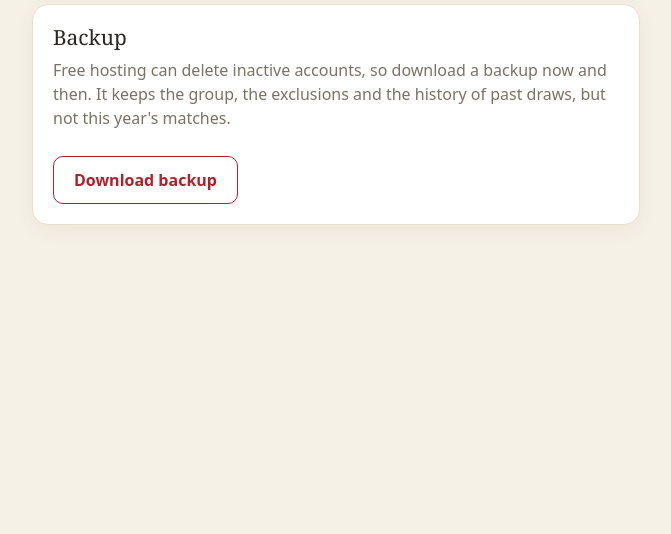
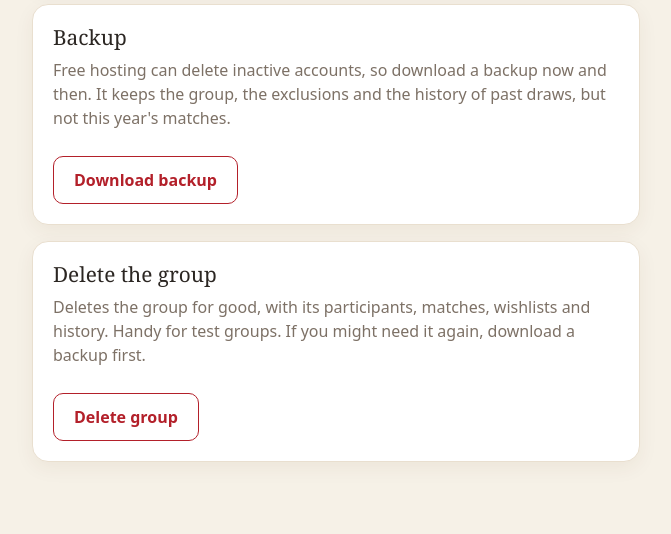
Before and after one commit to gillacane0/Secret-Santa-Extraction, a Flask app: template web/templates/admin.html in a window 1280 px wide. Shown: the part 1435-1969 px from the top of the page, without its empty margins (304-975 px from the left). Before the commit the page ends 1660 px from the top, so only its background shows below. Run offline with Flask 3, Linux system fonts and the light colour scheme; the template is opened without the code that fills it, so the values that code supplies are empty.

Commit message:
Let organizers forget or delete a group
"Forget", next to each group on the home page, removes it from this
browser's list only. "Delete group", on the organizer page, removes it
from the site for good, with participants, matches and history: handy
to clean up test groups.

Co-Authored-By: Claude Opus 5.5 <noreply@anthropic.com>

```diff
--- a/web/store.py
+++ b/web/store.py
@@ -107,6 +107,11 @@ def update_settings(
         "UPDATE groups SET name = ?, budget = ?, single_chain = ?, history_years = ? WHERE id = ?",
         (name, budget.strip(), int(single_chain), history_years, group_id),
     )
+
+
+def delete_group(conn: sqlite3.Connection, group_id: int) -> None:
+    """Delete the group for good, with its participants."""
+    conn.execute("DELETE FROM groups WHERE id = ?", (group_id,))
 
 
 def as_group(group: sqlite3.Row, rows: list[sqlite3.Row]) -> Group:
--- a/web/templates/admin.html
+++ b/web/templates/admin.html
@@ -135,4 +135,12 @@
   <p class="muted">Free hosting can delete inactive accounts, so download a backup now and then. It keeps the group, the exclusions and the history of past draws, but not this year's matches.</p>
   <a class="button secondary" href="{{ url_for('santa.backup', token=group.admin_token) }}">Download backup</a>
 </section>
+
+<section class="card" id="delete">
+  <h2>Delete the group</h2>
+  <p class="muted">Deletes the group for good, with its participants, matches, wishlists and history. Handy for test groups. If you might need it again, download a backup first.</p>
+  <form method="post" action="{{ url_for('santa.delete_group', token=group.admin_token) }}" data-confirm="Delete {{ group.name }} for good? Participants, matches, wishlists and history will be lost. This can't be undone.">
+    <button type="submit" class="secondary">Delete group</button>
+  </form>
+</section>
 {% endblock %}
```
Also changed, not shown: tests/test_web.py (+21 -0 lines), tests/test_web_store.py (+8 -0 lines), web/templates/home.html (+7 -2 lines), web/views.py (+22 -0 lines).
